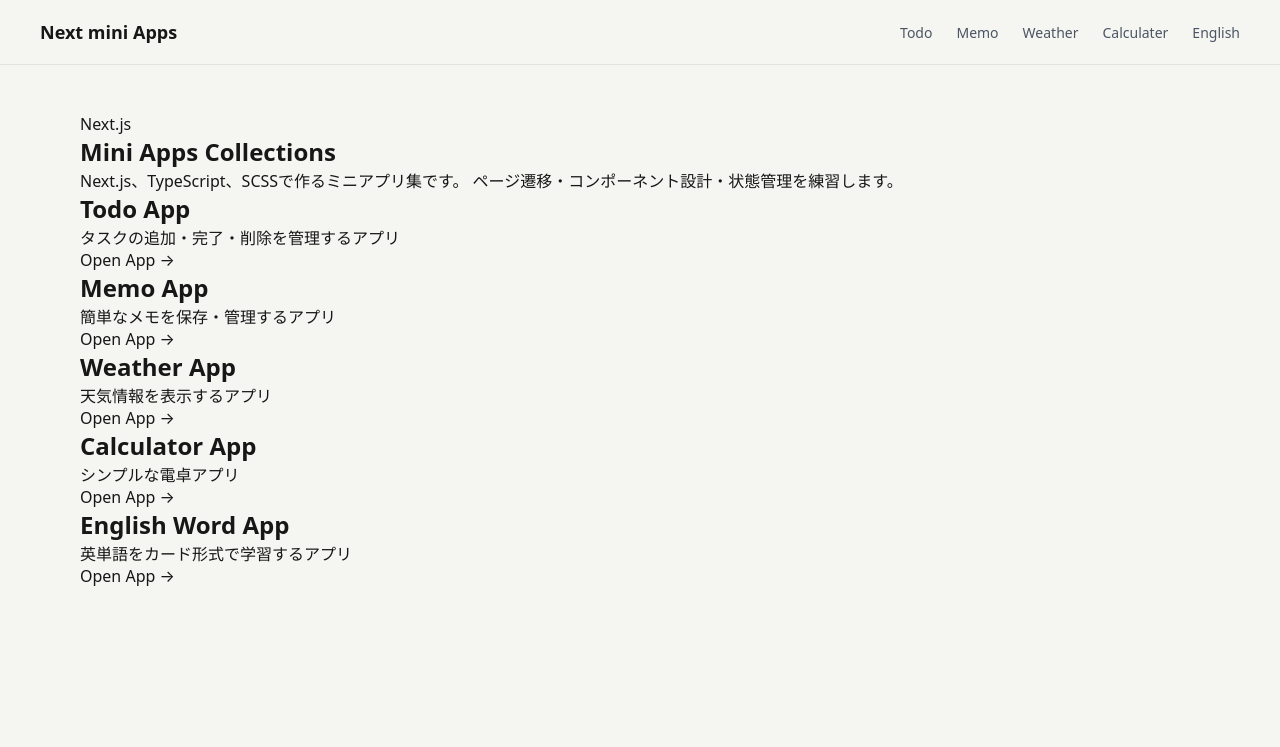
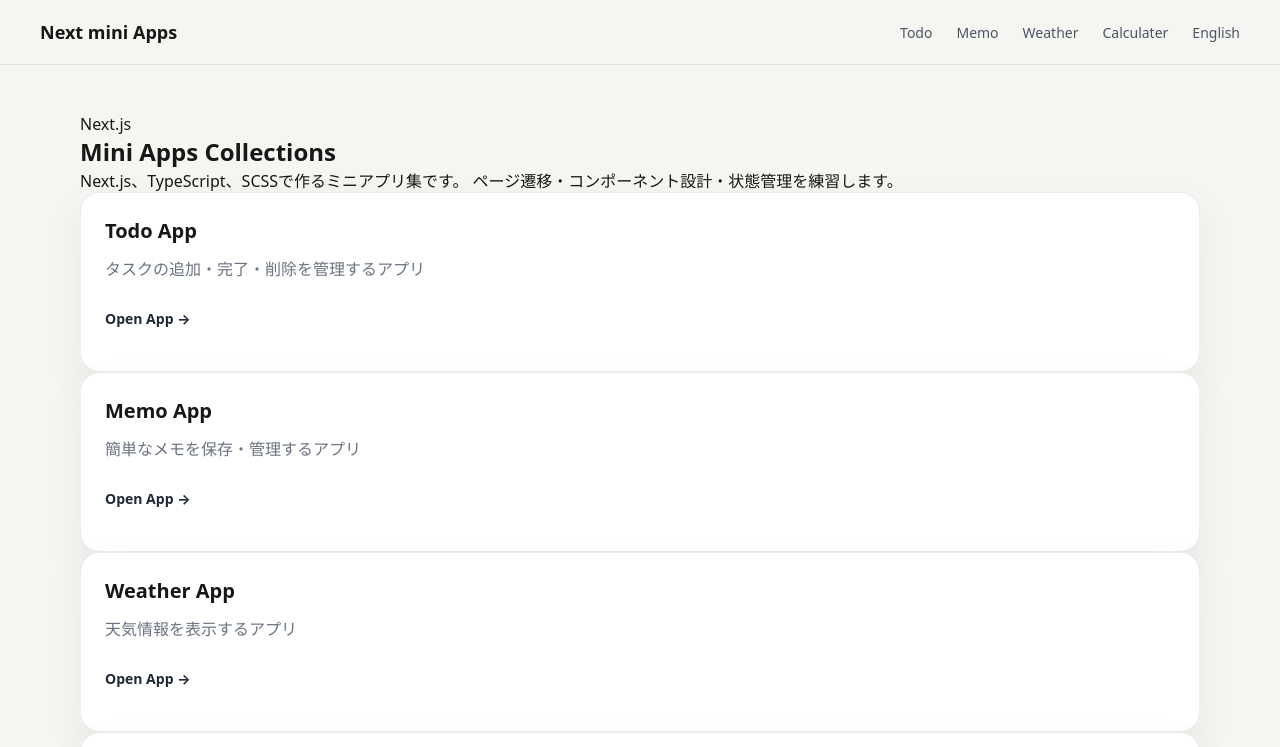
Before and after one commit to usamiyouhei/mini_apps_collection, a Next.js app: page / in a window 1280 px wide. Shown: the top 747 px of the page. Built offline with nearby package versions, Linux system fonts and the light colour scheme.

Commit message:
5/12 card css

```diff
--- a/src/components/AppCard.tsx
+++ b/src/components/AppCard.tsx
@@ -1,5 +1,5 @@
 import Link from "next/link";
-import React from "react";
+import styles from "@/styles/appCard.module.scss";
 
 type AppCardProps = {
   title: string;
@@ -9,10 +9,10 @@ type AppCardProps = {
 
 export function AppCard({ title, description, href }: AppCardProps) {
   return (
-    <Link href={href}>
-      <h2>{title}</h2>
-      <p>{description}</p>
-      <span>Open App →</span>
+    <Link href={href} className={styles.card}>
+      <h2 className={styles.title}>{title}</h2>
+      <p className={styles.description}>{description}</p>
+      <span className={styles.next}>Open App →</span>
     </Link>
   );
 }
--- a/src/styles/appCard.module.scss
+++ b/src/styles/appCard.module.scss
@@ -0,0 +1,37 @@
+.card {
+  display: block;
+  padding: 24px;
+  min-height: 180px;
+  border: 1px solid rgba(17, 24, 39, 0.08);
+  background: #fff;
+  border-radius: 20px;
+  box-shadow: 0 16px 40px rgba(17, 24, 39, 0.06);
+  transition:
+    transform 0.2s ease,
+    box-shadow 0.2s ease,
+    border-color 0.2s ease;
+
+  .title {
+    margin: 0 0 12px;
+    font-size: 20px;
+    letter-spacing: -0.04;
+  }
+
+  .description {
+    margin: 0 0 24px;
+    color: #6b7280;
+    line-height: 1.7;
+  }
+
+  .next {
+    font-size: 14px;
+    font-weight: 700;
+    color: #1f2937;
+  }
+
+  &:hover {
+    transform: translateY(-4px);
+    border-color: rgba(17, 24, 39, 0.18);
+    box-shadow: 0 24px 60px rgba(17, 24, 39, 0.1);
+  }
+}
```
